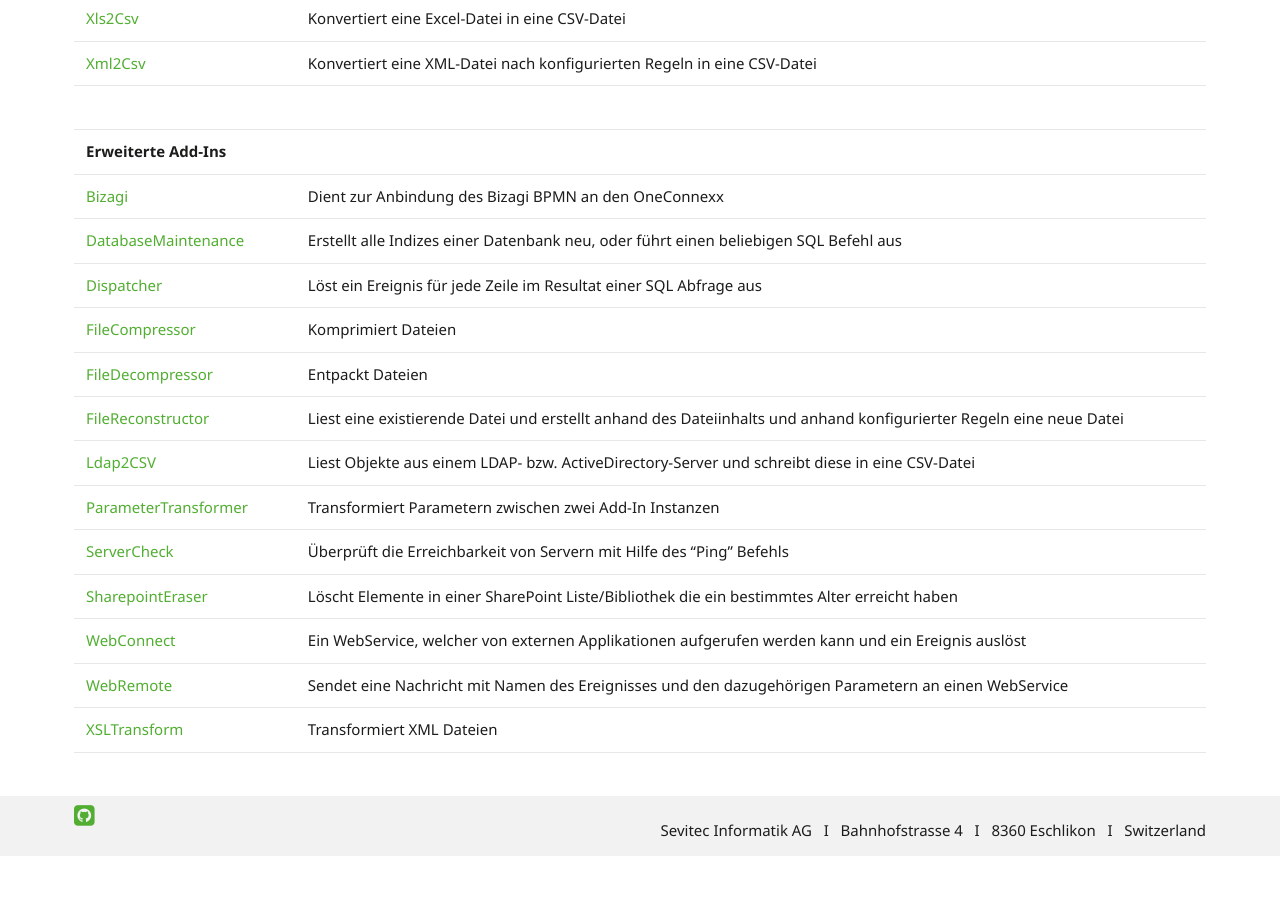
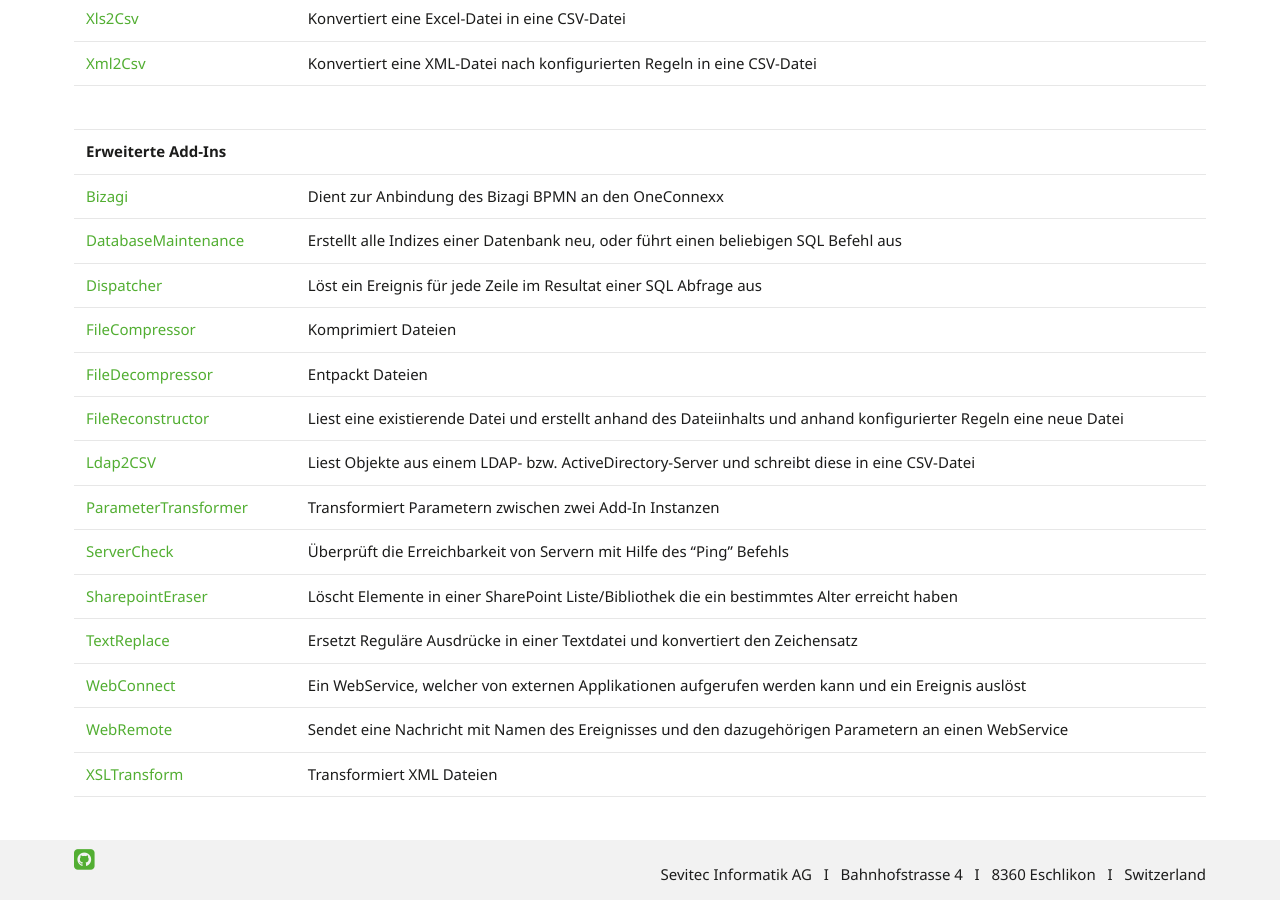
Before and after one commit to primesoft-group/oneconnexx-docs, a Jekyll site: the page built from _pages/addins/de/standardaddins.md, in a window 1280 px wide and 900 px high, scrolled down 977 px. Built offline with Jekyll 4.4.1, drawn with Linux system fonts in a browser that asks for light colours; nearby versions of some CDN libraries; some web fonts are replaced; before the commit the page ends 1833 px from its top, so only the background shows below that.

Commit message:
Update standardaddins.md

```diff
--- a/_pages/addins/de/standardaddins.md
+++ b/_pages/addins/de/standardaddins.md
@@ -34,6 +34,7 @@ Folgende Standard Add-Ins sind aktuell im Lieferumfang des OneConnexx enthalten.
 | [ParameterTransformer]({{ site.baseurl }}/addins/de/parametertransformer/) | Transformiert Parametern zwischen zwei Add-In Instanzen |
 | [ServerCheck]({{ site.baseurl }}/addins/de/servercheck/) | Überprüft die Erreichbarkeit von Servern mit Hilfe des "Ping" Befehls |
 | [SharepointEraser]({{ site.baseurl }}/addins/de/sharepointeraser/) | Löscht Elemente in einer SharePoint Liste/Bibliothek die ein bestimmtes Alter erreicht haben |
+| [TextReplace]({{ site.baseurl }}/addins/de/textreplace/) | Ersetzt Reguläre Ausdrücke in einer Textdatei und konvertiert den Zeichensatz |
 | [WebConnect]({{ site.baseurl }}/addins/de/webconnect/) | Ein WebService, welcher von externen Applikationen aufgerufen werden kann und ein Ereignis auslöst |
 | [WebRemote]({{ site.baseurl }}/addins/de/webremote/) | Sendet eine Nachricht mit Namen des Ereignisses und den dazugehörigen Parametern an einen WebService |
 | [XSLTransform]({{ site.baseurl }}/addins/de/xsltransform/) | Transformiert XML Dateien |
```
